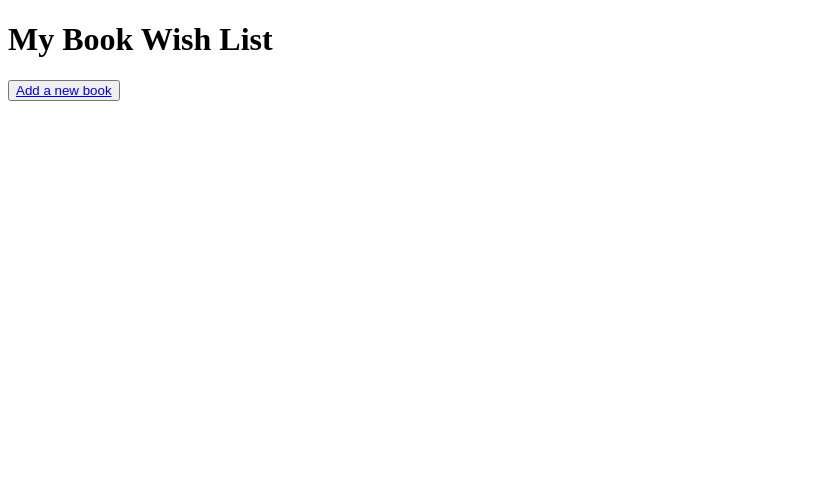
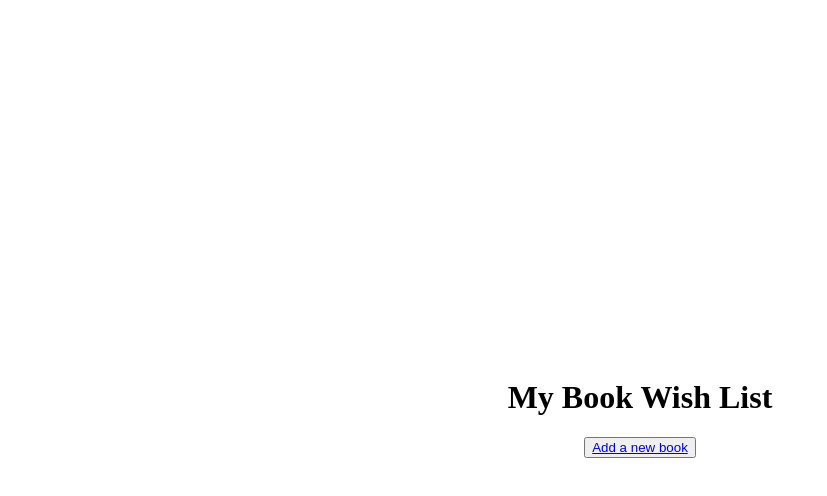
Before and after one commit to Tondejphajin/crud-book-wish-list, a React (Vite) app in the folder client/: page / in a window 1280 px wide. Shown: the top 496 px of the page, without its empty margins (0-827 px from the left). Built offline with nearby package versions, Linux system fonts and the light colour scheme; no server answers.

Commit message:
Add CSS and ClassName for App

```diff
--- a/client/src/App.jsx
+++ b/client/src/App.jsx
@@ -2,6 +2,7 @@ import { createBrowserRouter, RouterProvider } from "react-router-dom";
 import Books from "../routes/Books.jsx";
 import Add from "../routes/Add.jsx";
 import Update from "../routes/Update.jsx";
+import "./App.css";
 
 const router = createBrowserRouter([
   {
@@ -13,13 +14,17 @@ const router = createBrowserRouter([
     element: <Add />,
   },
   {
-    path: "/update",
+    path: "/update/:id",
     element: <Update />,
   },
 ]);
 
 const App = () => {
-  return <RouterProvider router={router} />;
+  return (
+    <div className="App">
+      <RouterProvider router={router} />
+    </div>
+  );
 };
 
 export default App;
```
